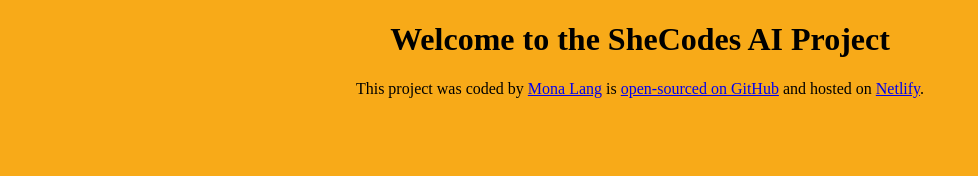
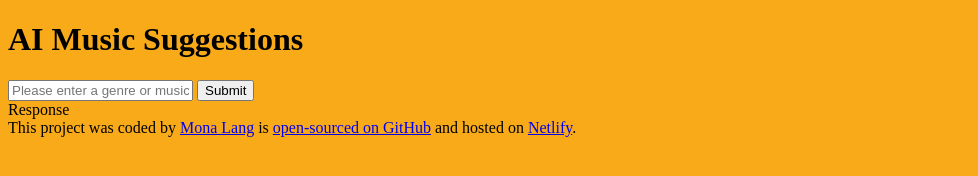
Before and after one commit to mlang1988/AI-Project-SheCodes, a plain HTML site: page index.html in a window 1280 px wide. Shown: the whole page, without its empty margins (0-978 px from the left). Drawn offline with Linux system fonts and the light colour scheme.

Commit message:
Added basic HTML structure

```diff
--- a/index.html
+++ b/index.html
@@ -7,7 +7,23 @@
     <title>AI Project</title>
   </head>
   <body>
-    <h1>Welcome to the SheCodes AI Project</h1>
+    <header>
+      <h1>AI Music Suggestions</h1>
+    </header>
+    <main>
+      <form>
+        <input
+          type="text"
+          name=""
+          id=""
+          placeholder="Please enter a genre or musician/band you like"
+          required
+          autocomplete="off"
+        />
+        <input type="submit" value="Submit" />
+      </form>
+      <div>Response</div>
+    </main>
     <footer>
       This project was coded by
       <a href="https://github.com/mlang1988" target="_blank">Mona Lang</a> is
--- a/src/style.css
+++ b/src/style.css
@@ -1,11 +1,3 @@
 body {
   background: rgb(248, 170, 24);
 }
-
-h1 {
-  text-align: center;
-}
-
-footer {
-  text-align: center;
-}
```
